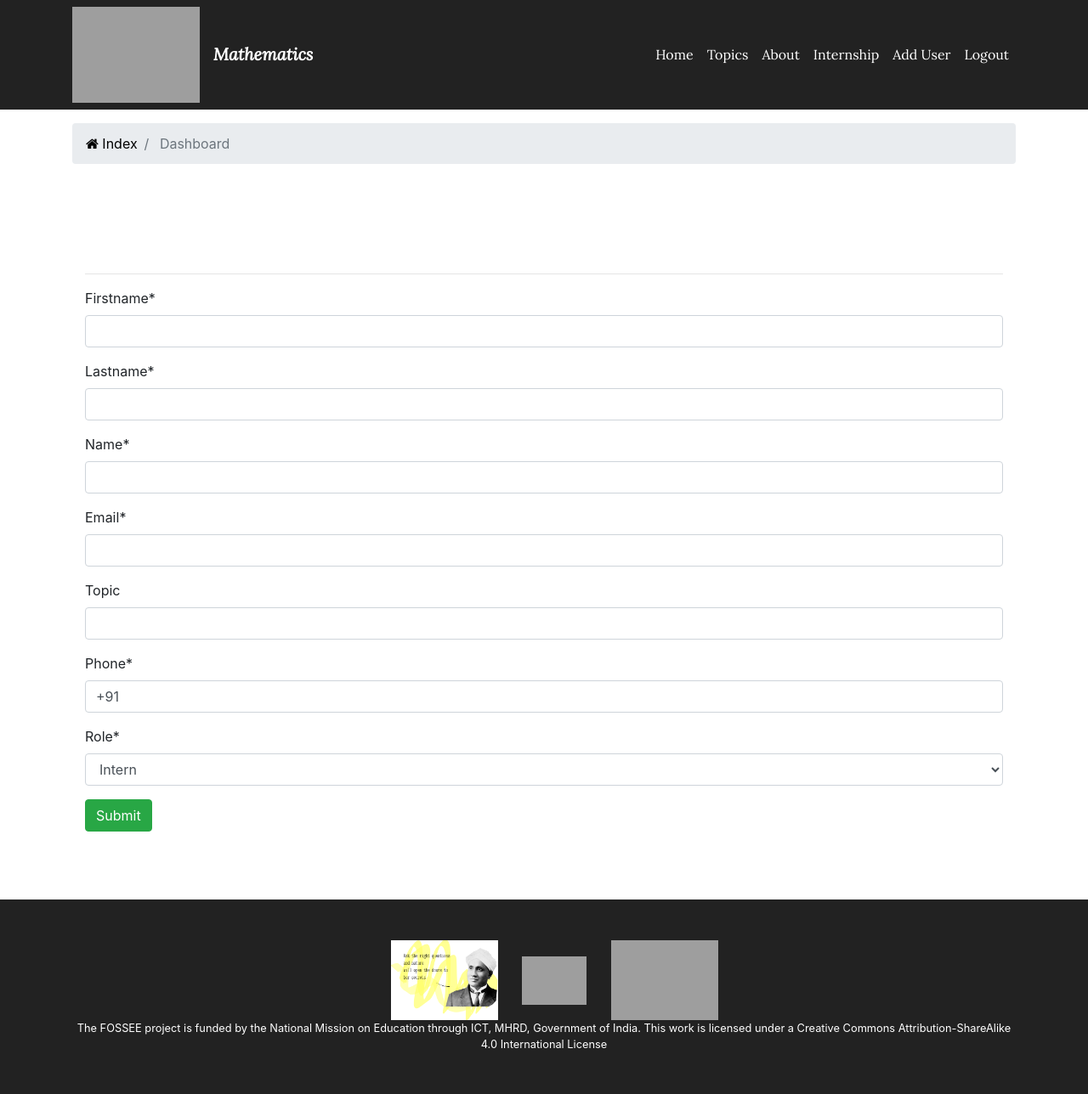
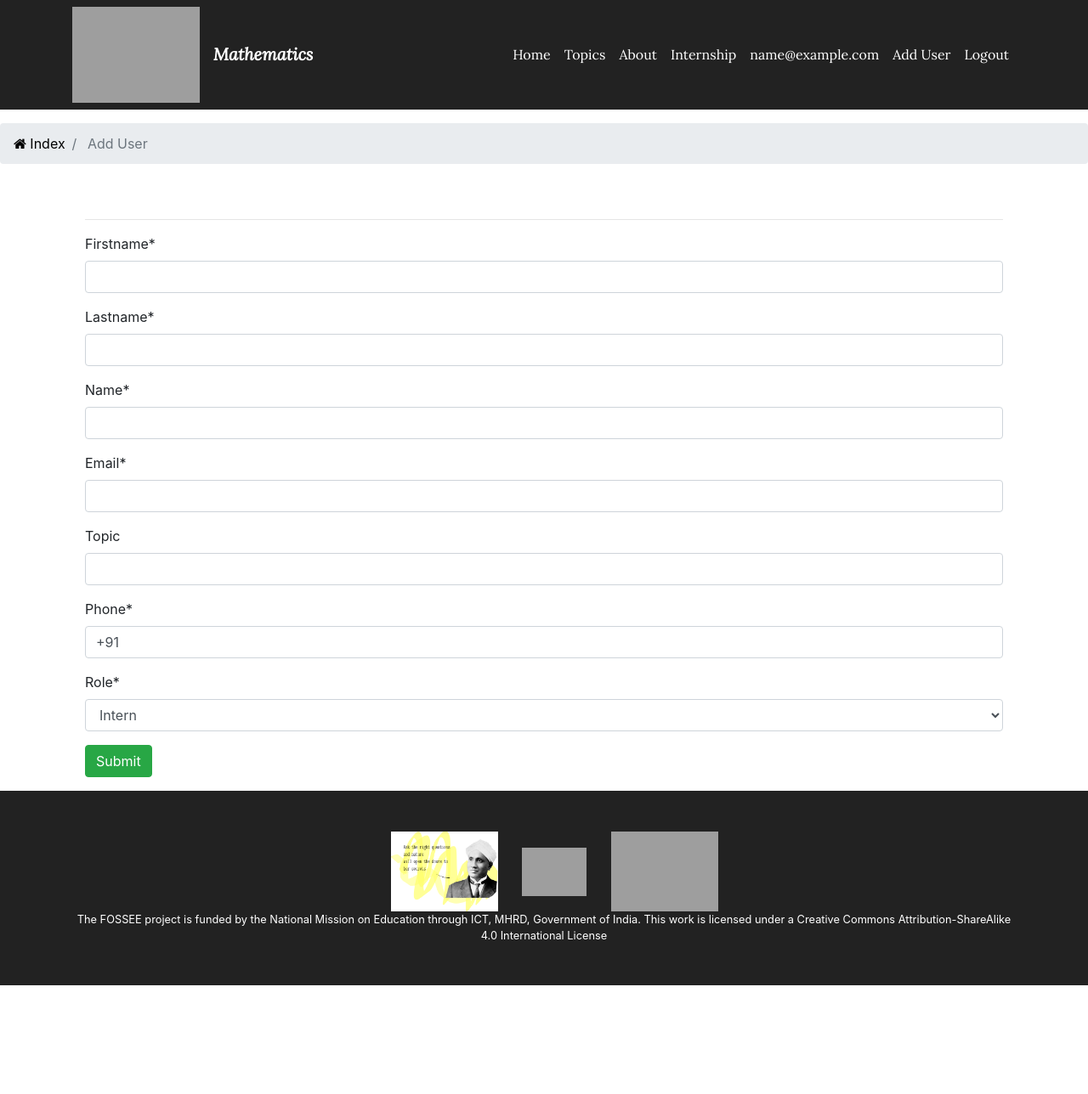
Before and after one commit to purusharths/django_math.animations, a Django app: page /add_user/ in a window 1280 px wide. Shown: the whole page at 85% size. After the commit the page ends 1160 px from the top, so only its background shows below. Run offline with Django 3.2, Linux system fonts and the light colour scheme; the visitor is signed in with stand-in values (Sample User, id 1); parts of the project's set-up code (start-up, migrations or seed data) failed here and were passed over; some libraries are stand-ins or nearby versions; grey boxes are pictures that could not be loaded.

Commit message:
dashboard improvments

```diff
--- a/templates/fossee_math_pages/add_user.html
+++ b/templates/fossee_math_pages/add_user.html
@@ -1,20 +1,18 @@
 {% extends 'base.html' %}{% load crispy_forms_tags %} {% block title %}Add User{% endblock %}{% block content %} {% if user.is_authenticated %} {% if user.is_superuser %}
 
 <section id="bc" class="mt-3">
-    <div class="container">
         <nav aria-label="breadcrumb">
             <ol class="breadcrumb">
                 <li class="breadcrumb-item">
                     <a style="color:black" href="{% url 'index' %}">
                         <i class="fa fa-home" style="color:black"></i> Index</a>
                 </li>
-                <li class="breadcrumb-item active"> Dashboard</li>
+                <li class="breadcrumb-item active"> Add User</li>
             </ol>
         </nav>
-    </div>
 </section>
 
-<div class="container" style="padding-top: 5%; padding-bottom: 5%;">
+<div class="container" >
     {% include 'partials/_alerts.html' %}
     <div class="container" style="padding-top: 3%;">
         <hr>
--- a/templates/fossee_math_pages/internship.html
+++ b/templates/fossee_math_pages/internship.html
@@ -2,7 +2,6 @@
 
 <br/>
 <section id="bc" class="mt-3">
-    <div class="container">
         <nav aria-label="breadcrumb">
             <ol class="breadcrumb">
                 <li class="breadcrumb-item">
@@ -12,7 +11,6 @@
                 <li class="breadcrumb-item active"> Internship</li>
             </ol>
         </nav>
-    </div>
 </section>
 
 <!-- Page Content -->
--- a/templates/fossee_math_pages/topics.html
+++ b/templates/fossee_math_pages/topics.html
@@ -1,6 +1,5 @@
 {% extends 'base.html' %} {% block title %}Topics{% endblock %} {% block content %}
 <section id="bc" class="mt-3">
-    <div class="container">
         <nav aria-label="breadcrumb">
             <ol class="breadcrumb">
                 <li class="breadcrumb-item">
@@ -10,7 +9,6 @@
                 <li class="breadcrumb-item active"> Topics</li>
             </ol>
         </nav>
-    </div>
 </section>
 
     <!-- Page Content -->
--- a/templates/partials/_header.html
+++ b/templates/partials/_header.html
@@ -28,6 +28,9 @@
                     <a class="nav-link text-white" href="{% url 'internship' %}">Internship</a>
                 </li>
                 {% if user.is_authenticated %} {% if user.is_superuser %}
+                    <li class="nav-item">
+                    <a class="nav-link text-white" href="{% url 'dashboard' %}">{{ user.email }}</a>
+                </li>
                 <li class="nav-item">
                     <a class="nav-link text-white" href="{% url 'add_user' %}">Add User</a>
                 </li>
```
Also changed, not shown: templates/fossee_math_pages/dashboard.html (+5 -4 lines), templates/fossee_math_pages/login.html (+13 -2 lines).
